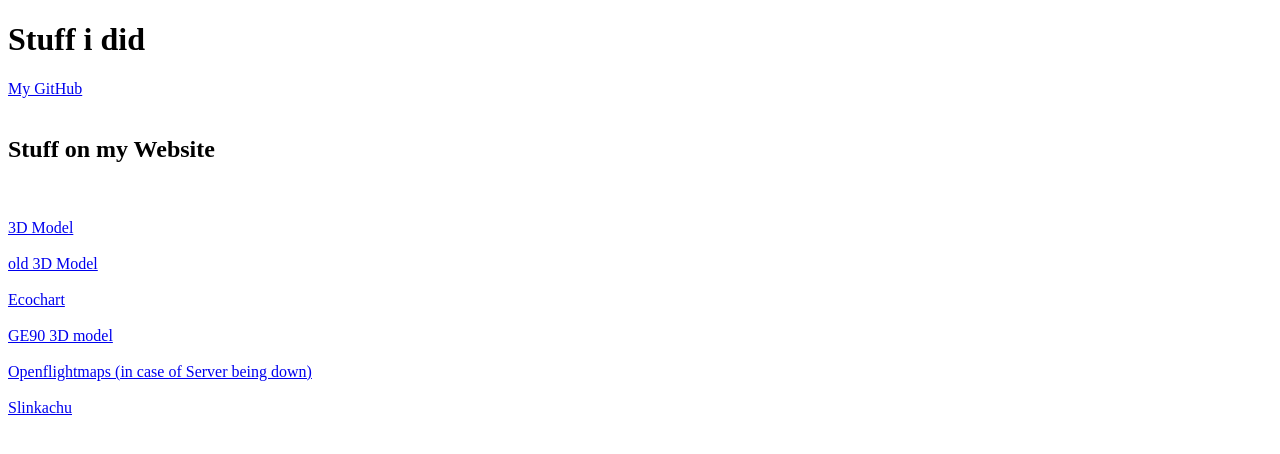
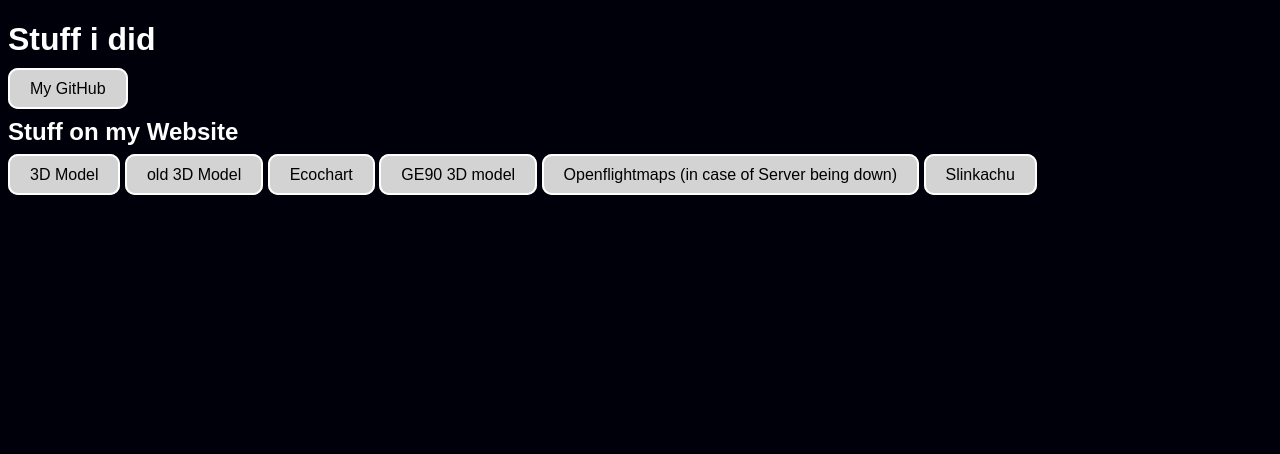
Before and after one commit to Thilo277/Thilo277.github.io, a plain HTML site: page index.html in a window 1280 px wide. Drawn offline with Linux system fonts and the light colour scheme.

Commit message:
overall improvements

```diff
--- a/index.html
+++ b/index.html
@@ -5,30 +5,18 @@
     <meta http-equiv="X-UA-Compatible" content="IE=edge">
     <meta name="viewport" content="width=device-width, initial-scale=1.0">
     <title>Thilo277 - Main</title>
+    <link rel="stylesheet" href="style.css">
 </head>
 <body>
     <h1>Stuff i did</h1>
     <a href="https://github.com/Thilo277/" target="_blank">My GitHub</a>
     <br>
-    <br>
     <h2>Stuff on my Website</h2>
-    <br>
-    <br>
     <a href="3dmodel" target="_blank">3D Model</a>
-    <br>
-    <br>
     <a href="3dmodel/3dmodel.html" target="_blank">old 3D Model</a>
-    <br>
-    <br>
     <a href="ecochart" target="_blank">Ecochart</a>
-    <br>
-    <br>
     <a href="ge90" target="_blank">GE90 3D model</a>
-    <br>
-    <br>
     <a href="map" target="_blank">Openflightmaps (in case of Server being down)</a>
-    <br>
-    <br>
     <a href="slinkachu" target="_blank">Slinkachu</a>
 </body>
 </html>
--- /dev/null
+++ b/style.css
@@ -0,0 +1,24 @@
+body {
+    background-color: #00000a;
+    font-family: Arial, Helvetica, sans-serif;
+}
+
+a {
+    padding-left: 20px;
+    padding-right: 20px;
+    padding-top: 10px;
+    padding-bottom: 10px;
+    background-color: lightgrey;
+    text-decoration: none;
+    color: black;
+    border: 2px solid #fff;
+    border-radius: 10px;
+}
+
+a:hover {
+    background-color: #0ff;
+}
+
+h1, h2 {
+    color: white;
+}
```
Also changed, not shown: ecochart/index.js (+11 -4 lines), ecochart/style2.css (+7 -0 lines).
